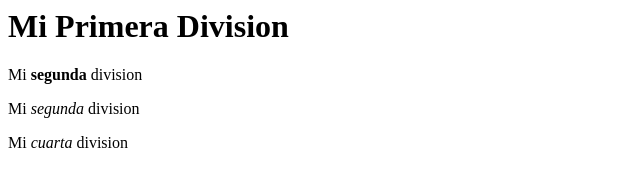
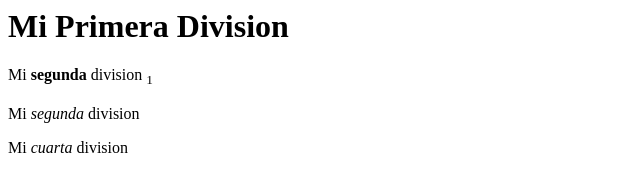
Before and after one commit to danielitocapera/programacion.github.io, a plain HTML site: page index.html in a window 1280 px wide. Shown: the whole page, without its empty margins (0-640 px from the left). Drawn offline with Linux system fonts and the light colour scheme.

Commit message:
agregando una sub division

```diff
--- a/index.html
+++ b/index.html
@@ -12,7 +12,7 @@
   </div>
   <div>
     <p>
-      Mi <b> segunda</b> division
+    Mi <b> segunda</b> division <sub> 1</sub>
     </p>
   </div>
   <div>
```
